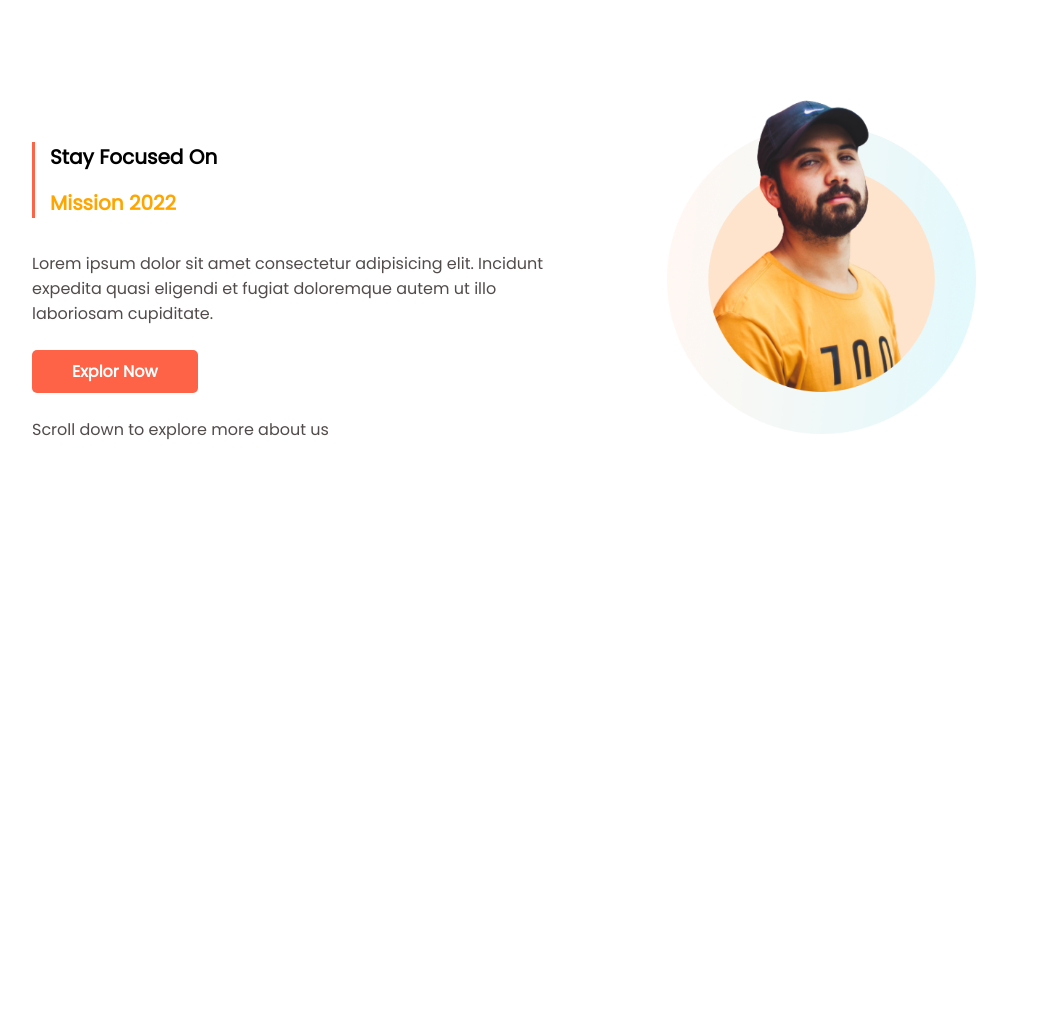
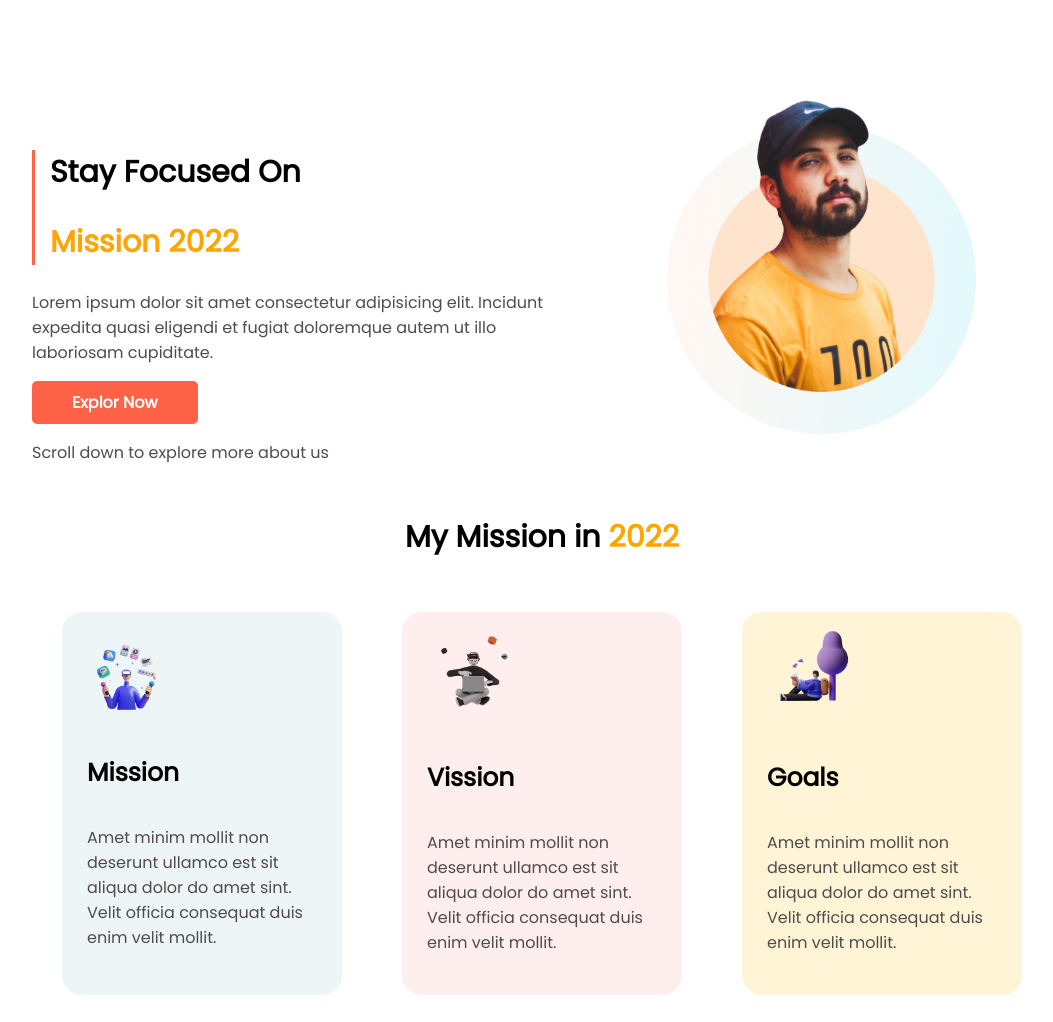
Before and after one commit to sajibur-rahman/personal-website, a plain HTML site: page index.html in a window 1280 px wide. Shown: the whole page, without its empty margins (98-1151 px from the left). Before the commit the page ends 800 px from the top, so only its background shows below. Drawn offline with Linux system fonts and the light colour scheme.

Commit message:
mission section is done

```diff
--- a/index.html
+++ b/index.html
@@ -32,5 +32,46 @@
         <img src="./images/person/person-2.png" alt="person2" />
       </div>
     </section>
+
+    <section class="mission_section">
+      <h1 class="mission_header">
+        My Mission in <span class="common_color">2022</span>
+      </h1>
+      <div class="mission_container">
+        <div class="mission_item mission">
+          <img
+            src="./images/illustrators/illustrator-1.png"
+            alt="illustaration1"
+          />
+          <h4>Mission</h4>
+          <p>
+            Amet minim mollit non deserunt ullamco est sit aliqua dolor do amet
+            sint. Velit officia consequat duis enim velit mollit.
+          </p>
+        </div>
+        <div class="mission_item vission">
+          <img
+            src="./images/illustrators/illustrator-2.png"
+            alt="illustration2"
+          />
+          <h4>Vission</h4>
+          <p>
+            Amet minim mollit non deserunt ullamco est sit aliqua dolor do amet
+            sint. Velit officia consequat duis enim velit mollit.
+          </p>
+        </div>
+        <div class="mission_item goal">
+          <img
+            src="./images/illustrators/illustrator-3.png"
+            alt="illustration3"
+          />
+          <h4>Goals</h4>
+          <p>
+            Amet minim mollit non deserunt ullamco est sit aliqua dolor do amet
+            sint. Velit officia consequat duis enim velit mollit.
+          </p>
+        </div>
+      </div>
+    </section>
   </body>
 </html>
--- a/style.css
+++ b/style.css
@@ -4,10 +4,13 @@ body {
   padding: 0;
 }
 h1 {
-  font-size: 20px;
+  font-size: 30px;
+}
+h4 {
+  font-size: 25px;
 }
 p {
-  margin: 33px 0;
+  margin: 25px 0;
   color: rgb(82, 75, 75);
 }
 
@@ -50,3 +53,41 @@ p {
   border-left: 3px solid tomato;
   padding-left: 15px;
 }
+
+/* mission section */
+
+.mission_section {
+  margin-top: 20px;
+}
+
+.mission_header {
+  text-align: center;
+}
+
+.mission_container {
+  display: flex;
+  margin-left: 130px;
+  margin-right: 130px;
+}
+
+.mission_item {
+  width: 30%;
+  padding: 15px 25px;
+  margin: 27px 30px;
+  border-radius: 20px;
+}
+
+.mission {
+  background-color: #edf5f6;
+}
+.vission {
+  background-color: #ffeeee;
+}
+
+.goal {
+  background-color: #fff5d6;
+}
+
+.mission_item img {
+  width: 40%;
+}
```
